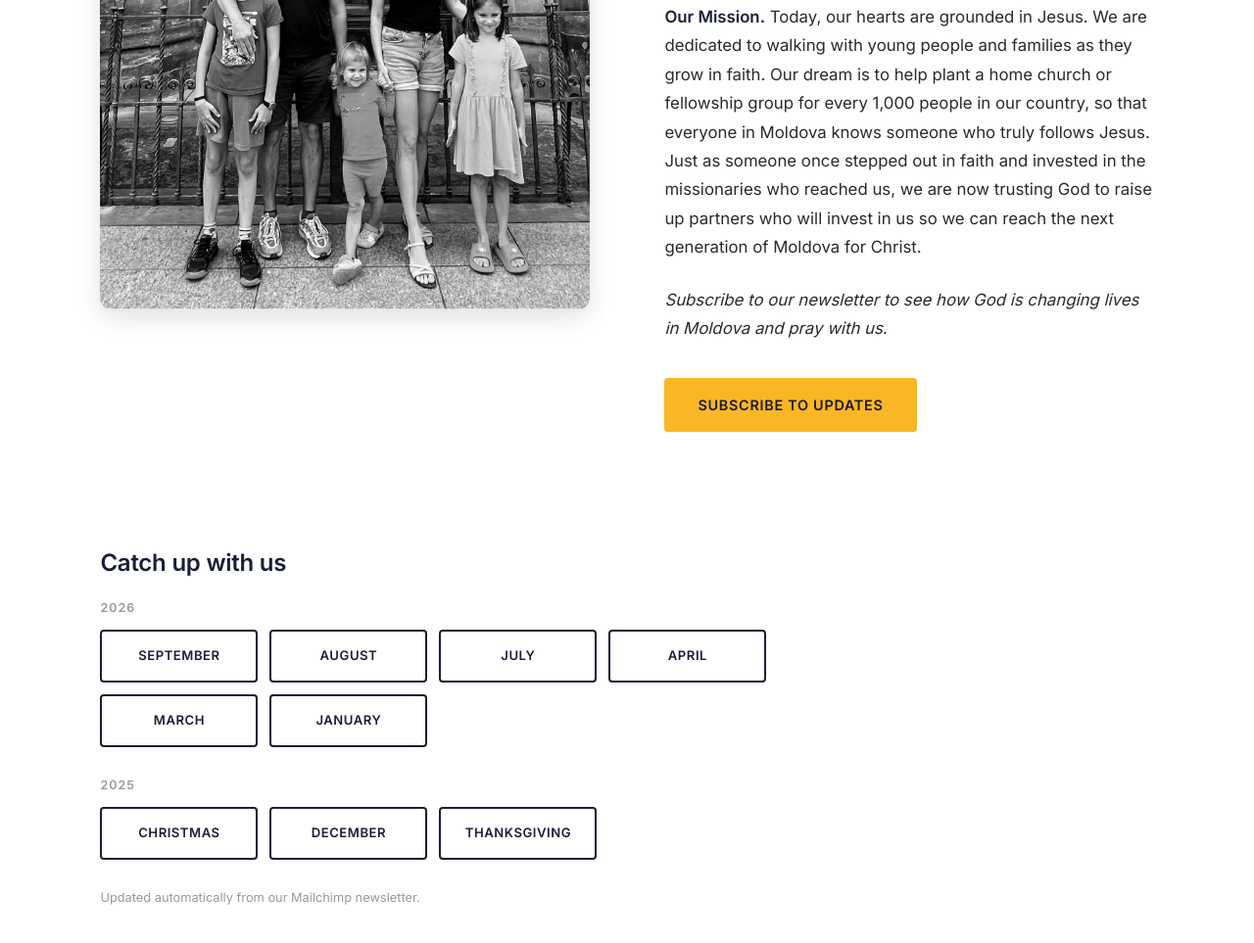
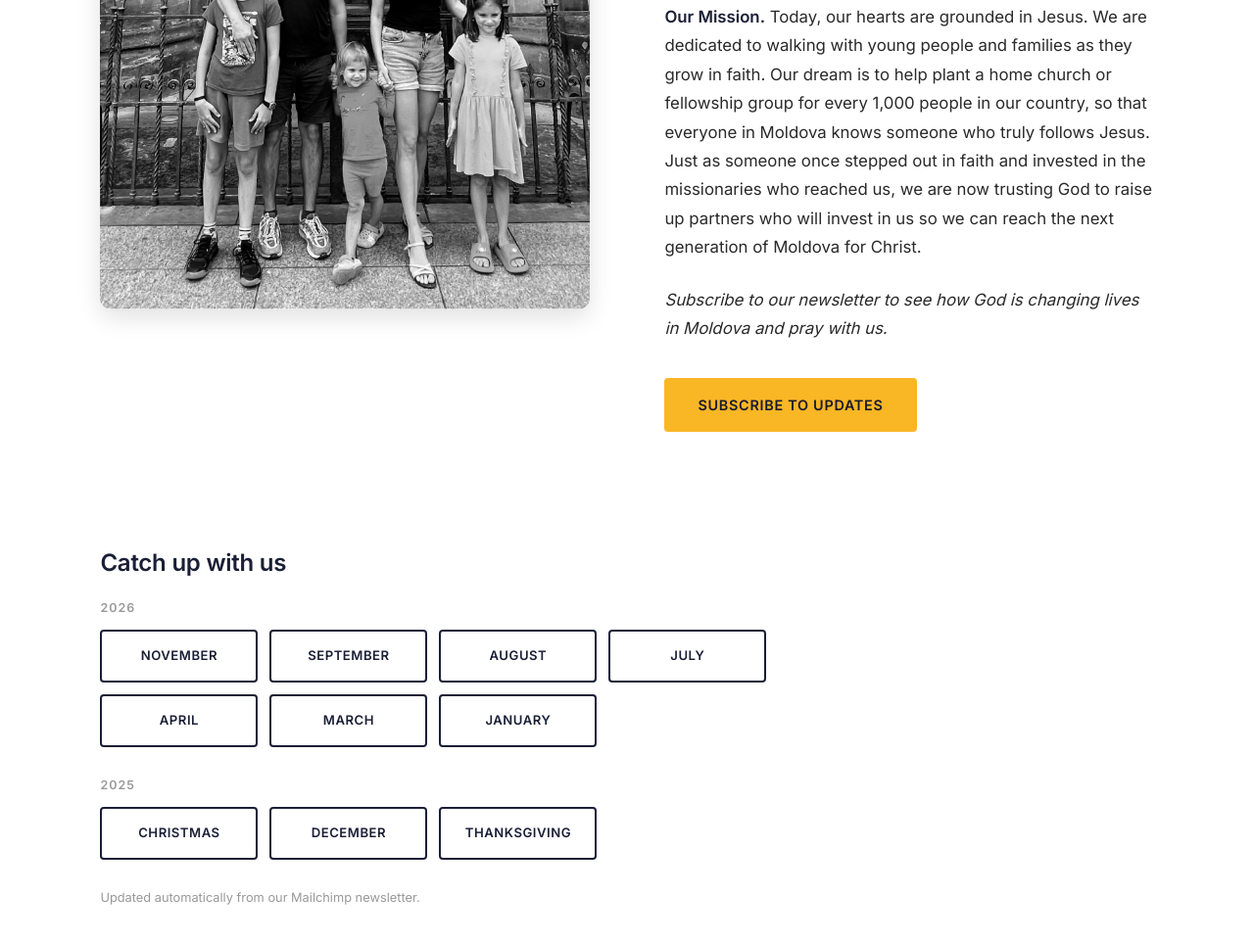
Before and after one commit to deoleg/deoleg.github.io, a plain HTML site: page about.html in a window 1280 px wide. Shown: the part 652-1615 px from the top of the page at 98% size. Drawn offline with Linux system fonts and the light colour scheme.

Commit message:
Auto-update newsletter archive

```diff
--- a/about.html
+++ b/about.html
@@ -75,6 +75,7 @@
       <div class="nl-year">
         <h3 class="nl-year-label">2026</h3>
         <div class="nl-cards">
+          <a class="nl-card" href="http://eepurl.com/2GPLmYuVI3" target="_blank" rel="noopener noreferrer" aria-label="November 2026 — News from Moldova 🇲🇩🙏">November</a>
           <a class="nl-card" href="http://eepurl.com/32iC0CVDk6" target="_blank" rel="noopener noreferrer" aria-label="September 2026 — Hello from Moldova 🇲🇩">September</a>
           <a class="nl-card" href="http://eepurl.com/8ZyOATflck" target="_blank" rel="noopener noreferrer" aria-label="August 2026 — Hello from Moldova! 🇲🇩">August</a>
           <a class="nl-card" href="http://eepurl.com/gkiXAppGOP" target="_blank" rel="noopener noreferrer" aria-label="July 2026 — Hello from Moldova! 🇲🇩">July</a>
```
